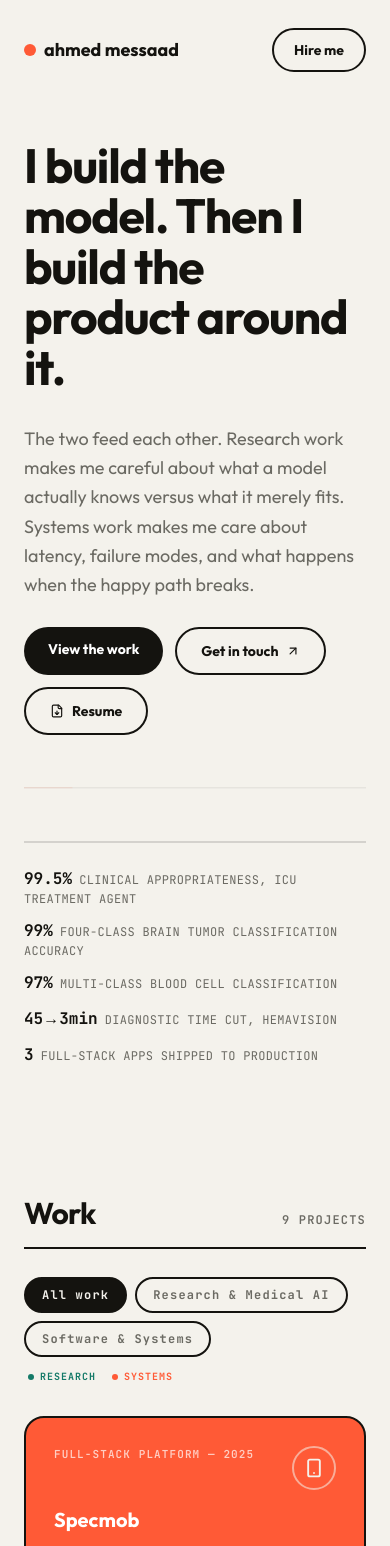
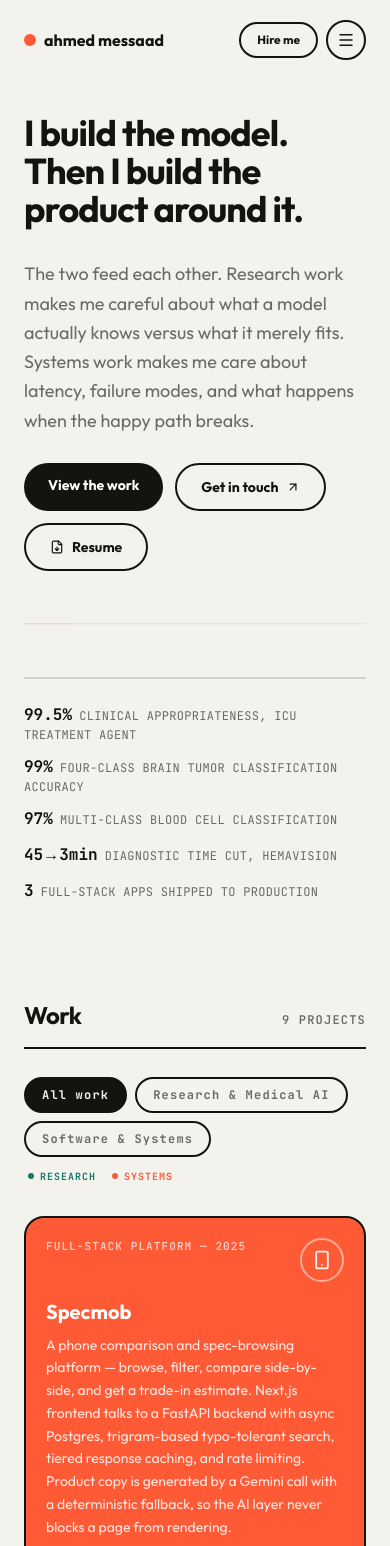
Before and after one commit to RYANX9/ahmedmessaad, a Next.js app: page / in a window 390 px wide. Shown: the top 1546 px of the page. Built offline with nearby package versions, Linux system fonts and the light colour scheme.

Commit message:
Update page.tsx

```diff
--- a/app/page.tsx
+++ b/app/page.tsx
@@ -1,8 +1,8 @@
 "use client";
 
 import { useState, type CSSProperties, type ReactNode } from "react";
-import { motion, type Variants } from "framer-motion";
-import { ArrowUpRight, Award, FileDown, Github, Linkedin, Mail } from "lucide-react";
+import { AnimatePresence, motion, type Variants } from "framer-motion";
+import { ArrowUpRight, Award, FileDown, Github, Linkedin, Mail, Menu, X } from "lucide-react";
 import { FaKaggle } from "react-icons/fa";
 import {
   profile,
@@ -21,6 +21,13 @@ import {
 } from "./data";
 import { ProjectIconBadge } from "./components/project-icons";
 import { PulseLine } from "./components/signature";
+
+const navLinks = [
+  { href: "#work", label: "Work" },
+  { href: "#log", label: "Log" },
+  { href: "#stack", label: "Stack" },
+  { href: "#papers", label: "Papers" },
+];
 
 // ---------------------------------------------------------------------------
 // Shared primitives
@@ -74,7 +81,7 @@ function TrackDot({ track }: { track: Track }) {
 function SectionHead({ title, meta }: { title: string; meta?: string }) {
   return (
     <Reveal className="flex flex-wrap items-baseline justify-between gap-3 border-b-2 border-[var(--ink)] pb-4">
-      <h2 className="text-3xl font-bold tracking-tight md:text-4xl">{title}</h2>
+      <h2 className="text-2xl font-bold tracking-tight sm:text-3xl md:text-4xl">{title}</h2>
       {meta && <span className="font-mono text-xs font-semibold uppercase tracking-widest text-[var(--gray)]">{meta}</span>}
     </Reveal>
   );
@@ -106,12 +113,12 @@ function BentoCard({ project, index, total }: { project: Project; index: number;
   const expanded = Boolean(project.featured || project.wide);
 
   return (
-    <Reveal delay={index * 0.06} className={expanded ? "md:col-span-2" : ""}>
+    <Reveal delay={index * 0.06} className={expanded ? "sm:col-span-2" : ""}>
       <a
         href={project.link}
         target="_blank"
         rel="noopener noreferrer"
-        className="hard-shadow-hover group flex h-full flex-col justify-between rounded-[20px] border-2 p-7"
+        className="hard-shadow-hover group flex h-full flex-col justify-between rounded-[20px] border-2 p-5 sm:p-6 md:p-7"
         style={style}
       >
         <div className="flex items-start justify-between gap-4">
@@ -164,7 +171,7 @@ function UpdateRow({ project, index }: { project: Project; index: number }) {
         href={project.link}
         target="_blank"
         rel="noopener noreferrer"
-        className="hard-shadow-hover group grid grid-cols-[auto_1fr_auto] items-center gap-5 rounded-[18px] border-2 border-[var(--ink)] bg-[var(--card)] p-5 transition-transform duration-300 md:p-6"
+        className="hard-shadow-hover group grid grid-cols-[auto_1fr] items-center gap-3 rounded-[18px] border-2 border-[var(--ink)] bg-[var(--card)] p-4 transition-transform duration-300 sm:grid-cols-[auto_1fr_auto] sm:gap-5 sm:p-5 md:p-6"
       >
         <ProjectIconBadge icon={project.icon} track={project.track} size={46} />
 
@@ -176,7 +183,7 @@ function UpdateRow({ project, index }: { project: Project; index: number }) {
           <p className="mt-1 text-sm text-[var(--gray)]">{project.tagline}</p>
         </div>
 
-        <div className="flex items-center gap-5">
+        <div className="col-span-2 flex items-center justify-end gap-5 sm:col-span-1">
           {metric && (
             <div className="hidden text-right sm:block">
               <div className="text-base font-extrabold">{metric.value}</div>
@@ -226,6 +233,7 @@ const log: LogEntry[] = [
 
 export default function Portfolio() {
   const [filter, setFilter] = useState<"all" | Track>("all");
+  const [menuOpen, setMenuOpen] = useState(false);
 
   const visible = filter === "all" ? projects : projects.filter((p) => p.track === filter);
   const sorted = [...visible].sort((a, b) => Number(Boolean(b.featured)) - Number(Boolean(a.featured)));
@@ -235,32 +243,69 @@ export default function Portfolio() {
   return (
     <div className="relative overflow-x-hidden">
       {/* ================= NAV ================= */}
-      <nav className="mx-auto flex max-w-6xl items-center justify-between px-6 py-7">
-        <a href="#top" className="flex items-center gap-2 text-lg font-bold">
+      <nav className="sticky top-0 z-50 border-b-2 border-transparent bg-[var(--paper)]/95 backdrop-blur">
+        <div className="mx-auto flex max-w-6xl items-center justify-between px-6 py-5 sm:py-7">
+          <a href="#top" className="flex items-center gap-2 text-base font-bold sm:text-lg">
             <span className="h-3 w-3 rounded-full" style={{ background: "var(--orange)" }} />
             {profile.name.toLowerCase()}
           </a>
           <div className="hidden gap-8 font-mono text-xs font-semibold uppercase tracking-widest md:flex">
-          <a href="#work" className="opacity-70 transition hover:opacity-100">Work</a>
-          <a href="#log" className="opacity-70 transition hover:opacity-100">Log</a>
-          <a href="#stack" className="opacity-70 transition hover:opacity-100">Stack</a>
-          <a href="#papers" className="opacity-70 transition hover:opacity-100">Papers</a>
+            {navLinks.map((n) => (
+              <a key={n.href} href={n.href} className="opacity-70 transition hover:opacity-100">
+                {n.label}
+              </a>
+            ))}
           </div>
-        <div className="flex items-center gap-3">
+          <div className="flex items-center gap-2 sm:gap-3">
             <a href="#connect" className="hidden font-semibold sm:inline">Get in touch</a>
             <a
               href={`mailto:${profile.email}`}
-            className="rounded-full border-2 border-[var(--ink)] px-5 py-2.5 text-sm font-bold transition hover:bg-[var(--ink)] hover:text-[var(--paper)]"
+              className="rounded-full border-2 border-[var(--ink)] px-4 py-2 text-xs font-bold transition hover:bg-[var(--ink)] hover:text-[var(--paper)] sm:px-5 sm:py-2.5 sm:text-sm"
             >
               Hire me
             </a>
+            <button
+              type="button"
+              onClick={() => setMenuOpen((v) => !v)}
+              aria-label={menuOpen ? "Close menu" : "Open menu"}
+              aria-expanded={menuOpen}
+              className="inline-flex h-10 w-10 shrink-0 items-center justify-center rounded-full border-2 border-[var(--ink)] md:hidden"
+            >
+              {menuOpen ? <X size={18} /> : <Menu size={18} />}
+            </button>
           </div>
+        </div>
+
+        <AnimatePresence>
+          {menuOpen && (
+            <motion.div
+              initial={{ height: 0, opacity: 0 }}
+              animate={{ height: "auto", opacity: 1 }}
+              exit={{ height: 0, opacity: 0 }}
+              transition={{ duration: 0.25, ease: [0.22, 1, 0.36, 1] }}
+              className="overflow-hidden border-t-2 border-[var(--line)] md:hidden"
+            >
+              <div className="mx-auto flex max-w-6xl flex-col gap-1 px-6 py-4 font-mono text-sm font-semibold uppercase tracking-widest">
+                {[...navLinks, { href: "#connect", label: "Connect" }].map((n) => (
+                  <a
+                    key={n.href}
+                    href={n.href}
+                    onClick={() => setMenuOpen(false)}
+                    className="rounded-lg px-2 py-3 transition hover:bg-[var(--line)]"
+                  >
+                    {n.label}
+                  </a>
+                ))}
+              </div>
+            </motion.div>
+          )}
+        </AnimatePresence>
       </nav>
 
       {/* ================= HERO ================= */}
-      <section id="top" className="mx-auto max-w-6xl px-6 pb-16 pt-10">
+      <section id="top" className="mx-auto max-w-6xl px-6 pb-12 pt-8 sm:pb-16 sm:pt-10">
         <Reveal>
-          <h1 className="max-w-3xl text-5xl font-bold leading-[1.05] tracking-tight md:text-7xl">
+          <h1 className="max-w-3xl text-4xl font-bold leading-[1.05] tracking-tight sm:text-5xl md:text-7xl">
             {profile.tagline}
           </h1>
         </Reveal>
@@ -309,7 +354,7 @@ export default function Portfolio() {
       </section>
 
       {/* ================= WORK ================= */}
-      <section id="work" className="mx-auto max-w-6xl px-6 py-16">
+      <section id="work" className="mx-auto max-w-6xl px-6 py-12 sm:py-16">
         <SectionHead title="Work" meta={`${projects.length} projects`} />
 
         <Reveal delay={0.05} className="mt-7 flex flex-wrap items-center gap-3">
@@ -333,7 +378,7 @@ export default function Portfolio() {
           </span>
         </Reveal>
 
-        <div className="mt-8 grid gap-5 md:grid-cols-3">
+        <div className="mt-8 grid gap-5 sm:grid-cols-2 md:grid-cols-3">
           {bentoProjects.map((p, i) => (
             <BentoCard key={p.id} project={p} index={i} total={bentoProjects.length} />
           ))}
@@ -349,12 +394,12 @@ export default function Portfolio() {
       </section>
 
       {/* ================= TWO THREADS ================= */}
-      <section id="about" className="mx-auto max-w-6xl px-6 py-16">
+      <section id="about" className="mx-auto max-w-6xl px-6 py-12 sm:py-16">
         <SectionHead title="Two threads" />
         <div className="mt-8 grid gap-5 md:grid-cols-2">
           {about.threads.map((thread, i) => (
             <Reveal key={thread.track} delay={i * 0.06}>
-              <div className="h-full rounded-[20px] border-2 border-[var(--ink)] bg-[var(--card)] p-7">
+              <div className="h-full rounded-[20px] border-2 border-[var(--ink)] bg-[var(--card)] p-5 sm:p-6 md:p-7">
                 <TrackDot track={thread.track} />
                 <p className="mt-3 text-sm leading-relaxed text-[var(--gray)]">{thread.body}</p>
               </div>
@@ -364,12 +409,12 @@ export default function Portfolio() {
       </section>
 
       {/* ================= LOG ================= */}
-      <section id="log" className="mx-auto max-w-6xl px-6 py-16">
+      <section id="log" className="mx-auto max-w-6xl px-6 py-12 sm:py-16">
         <SectionHead title="Log" meta="2018 — 2024" />
         <div className="mt-8 grid gap-5 md:grid-cols-2">
           {log.map((entry, i) => (
             <Reveal key={entry.id} delay={(i % 4) * 0.06}>
-              <div className="h-full rounded-[20px] border-2 border-[var(--ink)] bg-[var(--card)] p-7">
+              <div className="h-full rounded-[20px] border-2 border-[var(--ink)] bg-[var(--card)] p-5 sm:p-6 md:p-7">
                 <div className="flex items-center justify-between">
                   <span className="font-mono text-xs font-bold uppercase tracking-widest" style={{ color: "var(--orange)" }}>
                     {entry.period}
@@ -388,7 +433,7 @@ export default function Portfolio() {
       </section>
 
       {/* ================= STACK ================= */}
-      <section id="stack" className="mx-auto max-w-6xl px-6 py-16">
+      <section id="stack" className="mx-auto max-w-6xl px-6 py-12 sm:py-16">
         <SectionHead title="Stack" meta="Shipped, not theoretical" />
         <div className="mt-8 flex flex-col gap-4">
           {skills.map((s, i) => (
@@ -415,12 +460,12 @@ export default function Portfolio() {
       </section>
 
       {/* ================= PAPERS ================= */}
-      <section id="papers" className="mx-auto max-w-6xl px-6 py-16">
+      <section id="papers" className="mx-auto max-w-6xl px-6 py-12 sm:py-16">
         <SectionHead title="Papers" />
         <div className="mt-8 flex flex-col gap-4">
           {publications.map((pub, i) => (
             <Reveal key={pub.id} delay={i * 0.05}>
-              <div className="rounded-[20px] border-2 border-[var(--ink)] bg-[var(--card)] p-7">
+              <div className="rounded-[20px] border-2 border-[var(--ink)] bg-[var(--card)] p-5 sm:p-6 md:p-7">
                 <div className="flex flex-wrap items-baseline justify-between gap-3">
                   <h3 className="text-base font-bold">{pub.title}</h3>
                   <span className="whitespace-nowrap font-mono text-xs font-semibold uppercase tracking-widest text-[var(--gray)]">
@@ -457,10 +502,10 @@ export default function Portfolio() {
       </section>
 
       {/* ================= CONNECT ================= */}
-      <section id="connect" className="mx-auto max-w-6xl px-6 pb-20">
+      <section id="connect" className="mx-auto max-w-6xl px-6 pb-14 sm:pb-20">
         <Reveal>
-          <div className="rounded-[28px] p-10 text-center md:p-16" style={{ background: "var(--ink)", color: "var(--paper)" }}>
-            <h2 className="mx-auto max-w-2xl text-3xl font-extrabold leading-tight md:text-5xl">
+          <div className="rounded-[28px] p-6 text-center sm:p-10 md:p-16" style={{ background: "var(--ink)", color: "var(--paper)" }}>
+            <h2 className="mx-auto max-w-2xl text-2xl font-extrabold leading-tight sm:text-3xl md:text-5xl">
               {contact.heading}
             </h2>
             <p className="mx-auto mt-5 max-w-xl text-base opacity-70">{contact.body}</p>
```
Lines whose indentation alone changed are shown as unchanged.
